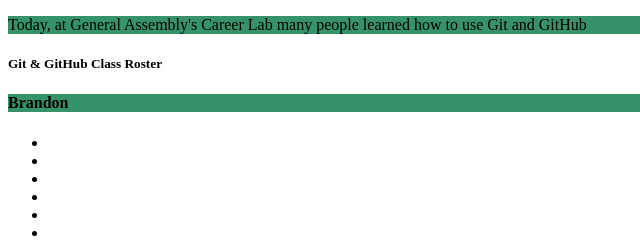
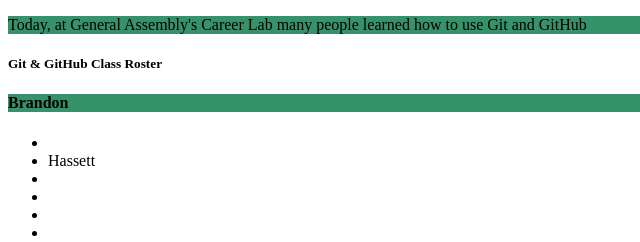
Before and after one commit to brandonkearns/career-lab-lesson, a plain HTML site: page index.html in a window 1280 px wide. Shown: the top 242 px of the page, 0-640 px from the left. Drawn offline with Linux system fonts and the light colour scheme.

Commit message:
Added Last Name

```diff
--- a/index.html
+++ b/index.html
@@ -16,7 +16,7 @@
   </section>
   <ul class="students">
     <li class="carlos"></li>
-    <li class="Tom Hassett"></li>
+    <li class="Tom">Hassett</li>
     <li class="suruchi"></li>
     <li class="ravi"></li>
     <li class="thomas"></li>
```
